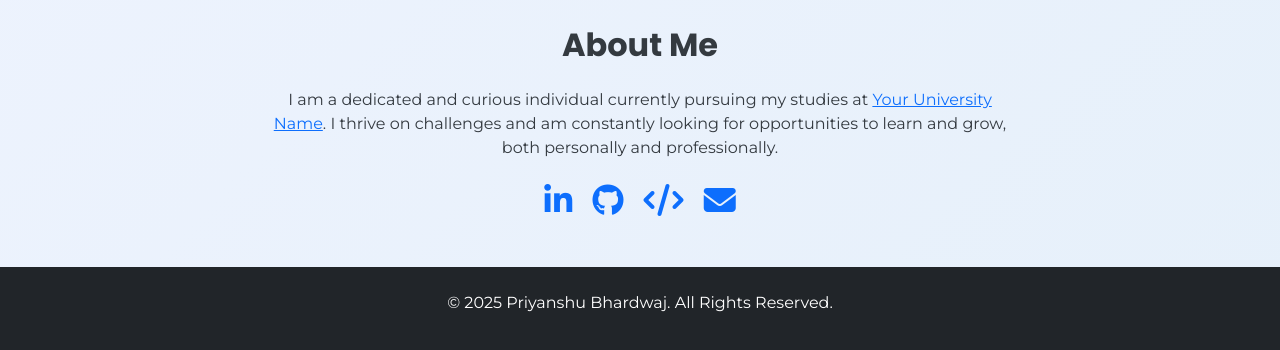
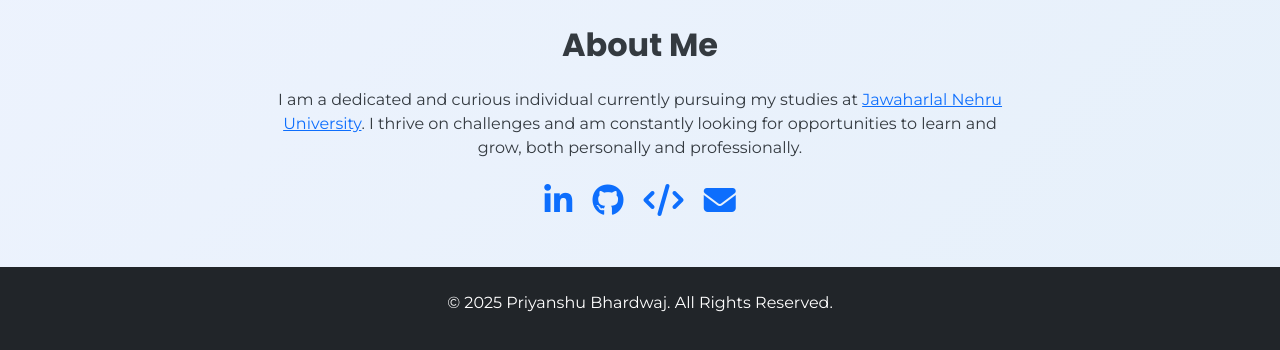
Before and after one commit to tryst-kumar/Portfolio-pkp, a plain HTML site: page index.html in a window 1280 px wide. Shown: the part 822-1172 px from the top of the page. Drawn offline with nearby package versions, Linux system fonts and the light colour scheme.

Commit message:
Changing university Name

```diff
--- a/index.html
+++ b/index.html
@@ -37,7 +37,7 @@
                 <div class="col-md-8 mx-auto text-center">
                     <p>
                         I am a dedicated and curious individual currently pursuing my studies at
-                        <a href="https://www.jnu.ac.in" target="_blank">Your University Name</a>.
+                        <a href="https://www.jnu.ac.in" target="_blank">Jawaharlal Nehru University</a>.
                         I thrive on challenges and am constantly looking for opportunities to learn and grow, both personally and professionally.
                     </p>
                     <div class="social-links mt-4">
```
